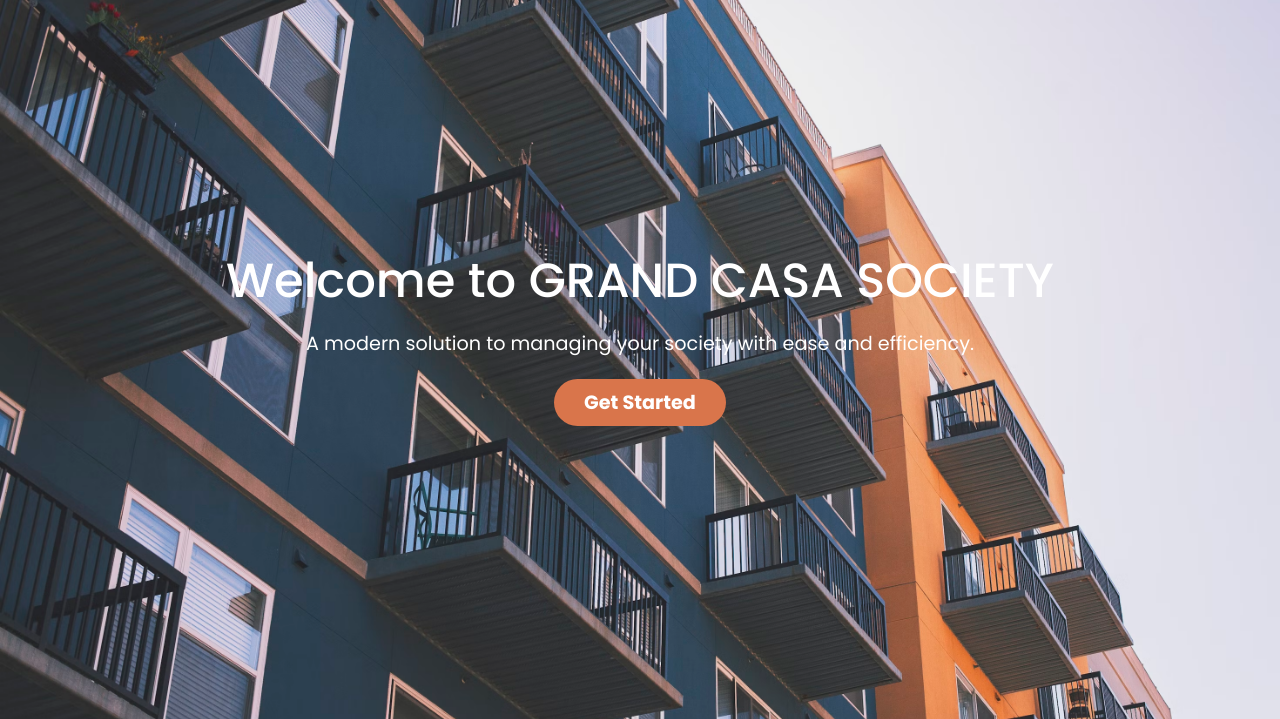
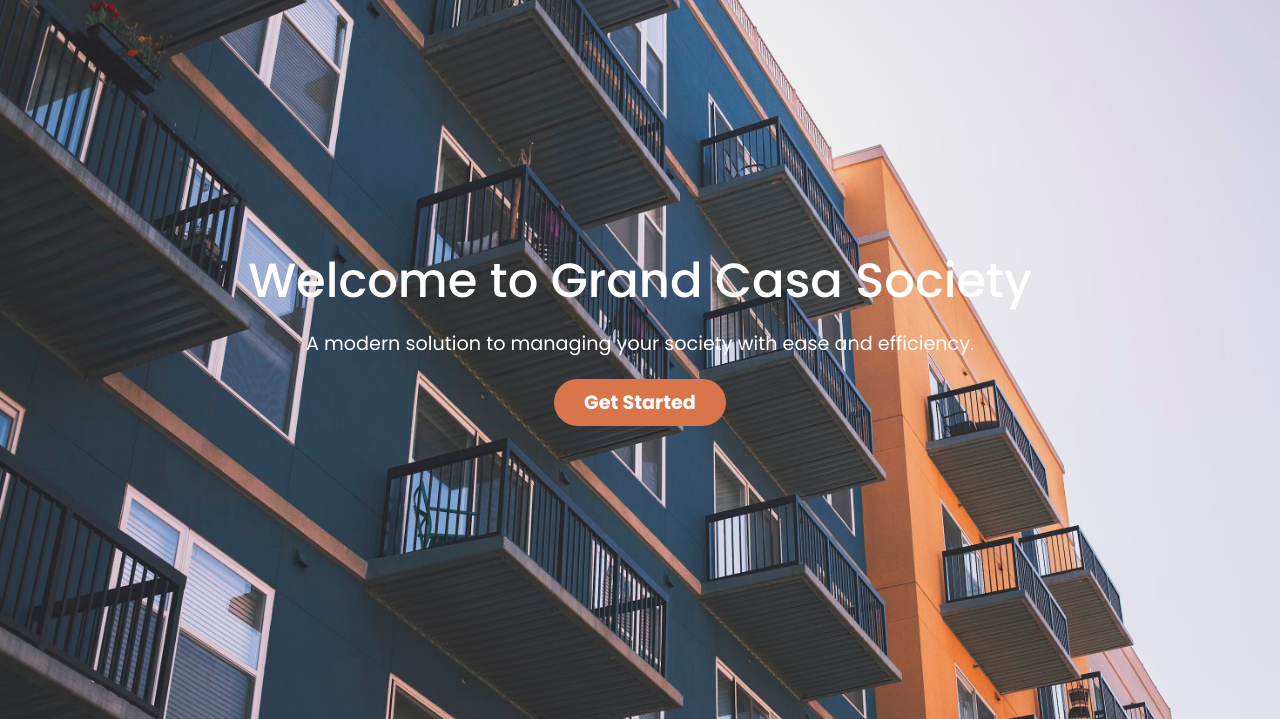
Before and after one commit to Dattatraya77/Django-CI-CD-Deploy, a Django app: page / in a window 1280 px wide. Shown: the part 90-809 px from the top of the page. Run offline with Django 5.2, Linux system fonts and the light colour scheme; parts of the project's set-up code (start-up, migrations or seed data) failed here and were passed over; some libraries are stand-ins or nearby versions.

Commit message:
Updated home file

```diff
--- a/templates/home.html
+++ b/templates/home.html
@@ -5,7 +5,7 @@
  <!-- Hero Section -->
  <section class="home-hero">
     <div class="home-hero-content">
-        <h1 class="home-hero-title">Welcome to GRAND CASA SOCIETY</h1>
+        <h1 class="home-hero-title">Welcome to Grand Casa Society</h1>
         <p class="home-hero-description">A modern solution to managing your society with ease and efficiency.</p>
         <a href="/owner-login" class="home-cta-button" style="text-decoration: none;">Get Started</a>
     </div>
```
Also changed, not shown: .github/workflows/deploy.yml.
